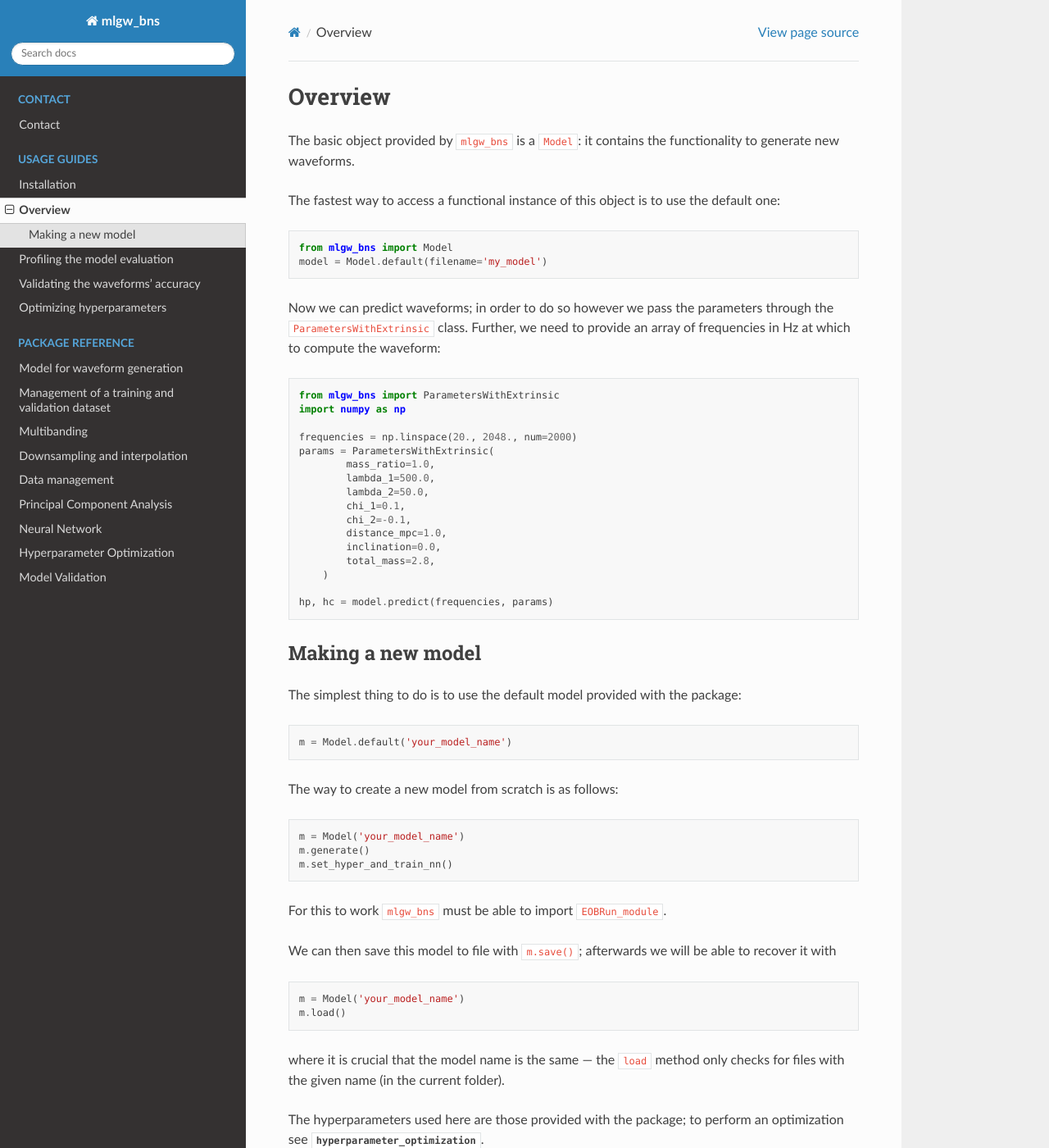
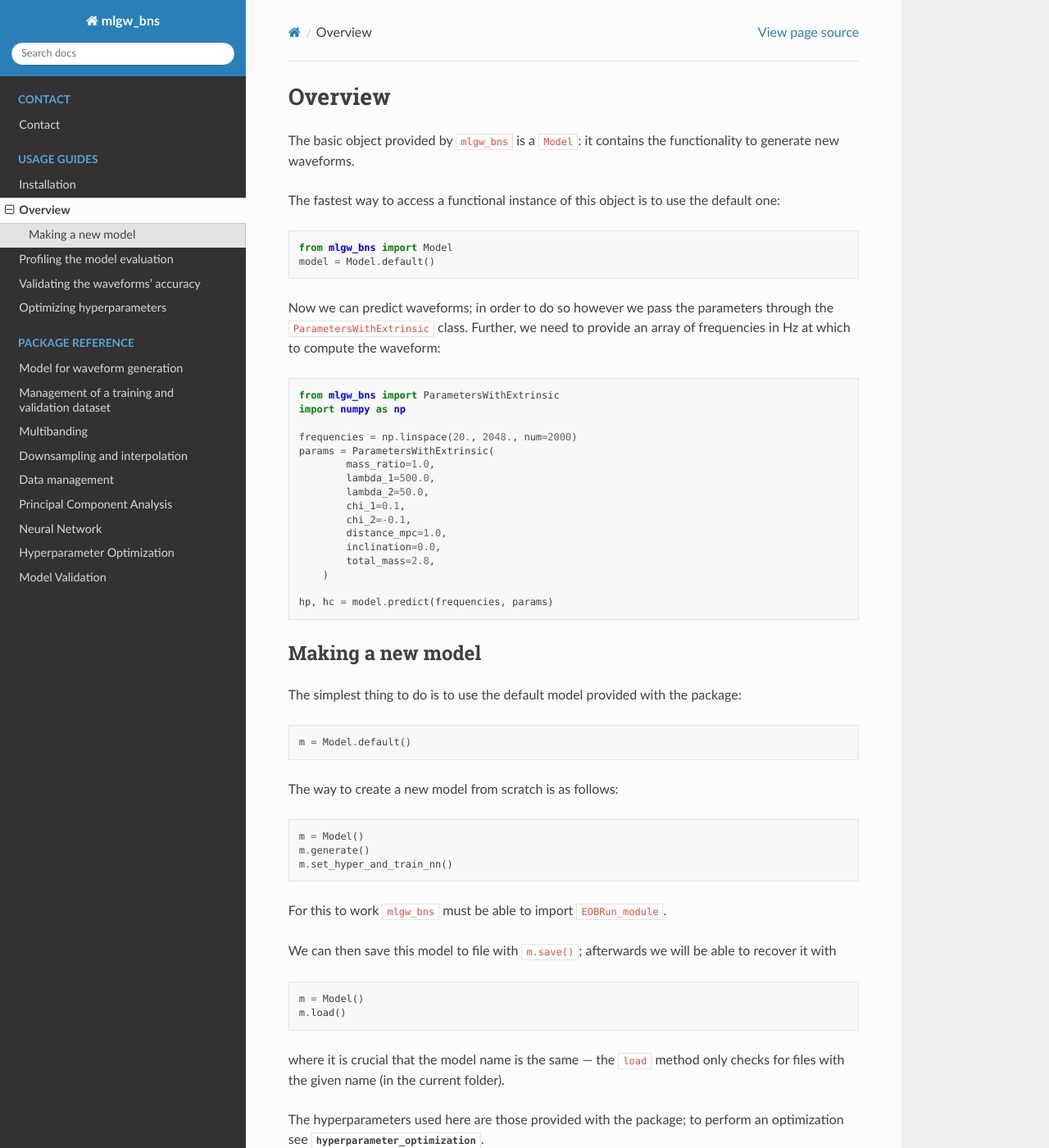
Before and after one commit to jacopok/mlgw_bns, a Sphinx documentation site: the page built from docs/usage_guides/overview.md, in a window 1280 px wide and 1400 px high. Shown: the whole window at 82% size. Built offline with Sphinx 7.4.7 and the Read the Docs theme 2.0.0, drawn with Linux system fonts in a browser that asks for light colours.

Commit message:
Updated documentation removing filename requirement

````diff
--- a/docs/usage_guides/overview.md
+++ b/docs/usage_guides/overview.md
@@ -8,7 +8,7 @@ The fastest way to access a functional instance of this object is to use
 the default one:
 ```python
 from mlgw_bns import Model
-model = Model.default(filename='my_model')
+model = Model.default()
 ```
 
 Now we can predict waveforms; in order to do so however we
@@ -39,12 +39,12 @@ hp, hc = model.predict(frequencies, params)
 
 The simplest thing to do is to use the default model provided with the package:
 ```python
-m = Model.default('your_model_name')
+m = Model.default()
 ```
 
 The way to create a new model from scratch is as follows:
 ```python
-m = Model('your_model_name')
+m = Model()
 m.generate()
 m.set_hyper_and_train_nn()
 ```
@@ -55,7 +55,7 @@ For this to work `mlgw_bns` must be able to import
 We can then save this model to file with `m.save()`; afterwards we
 will be able to recover it with
 ```python
-m = Model('your_model_name')
+m = Model()
 m.load()
 ```
 where it is crucial that the model name is the same --- the `load` method
````
